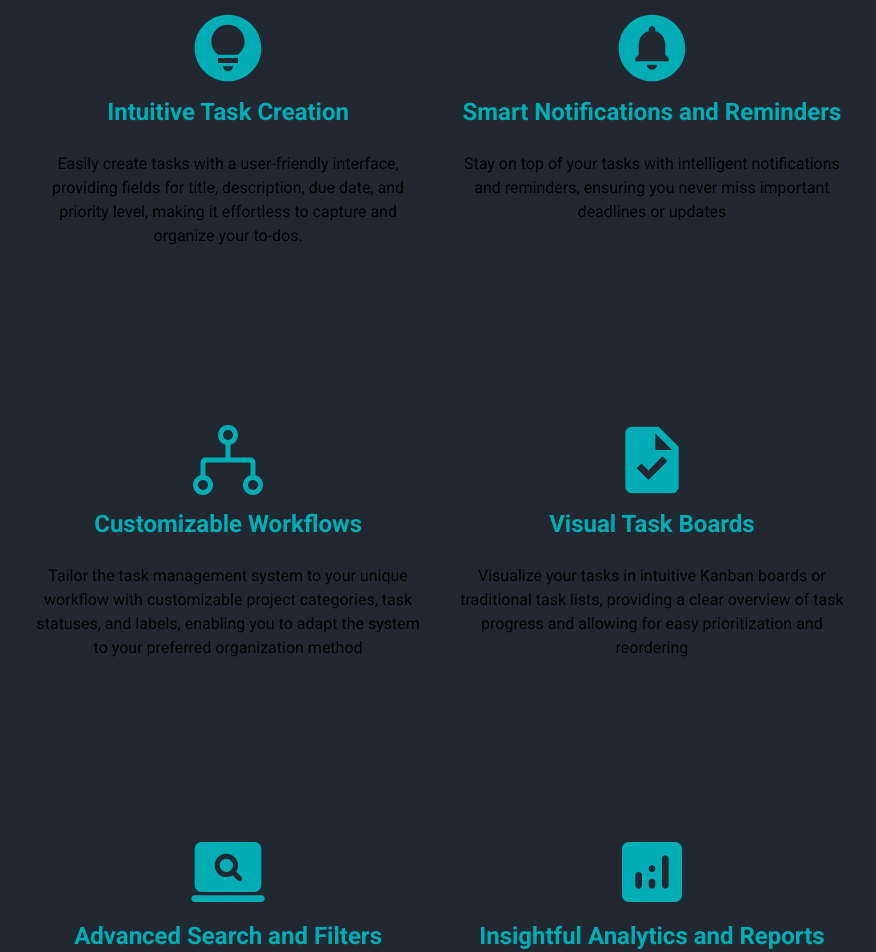
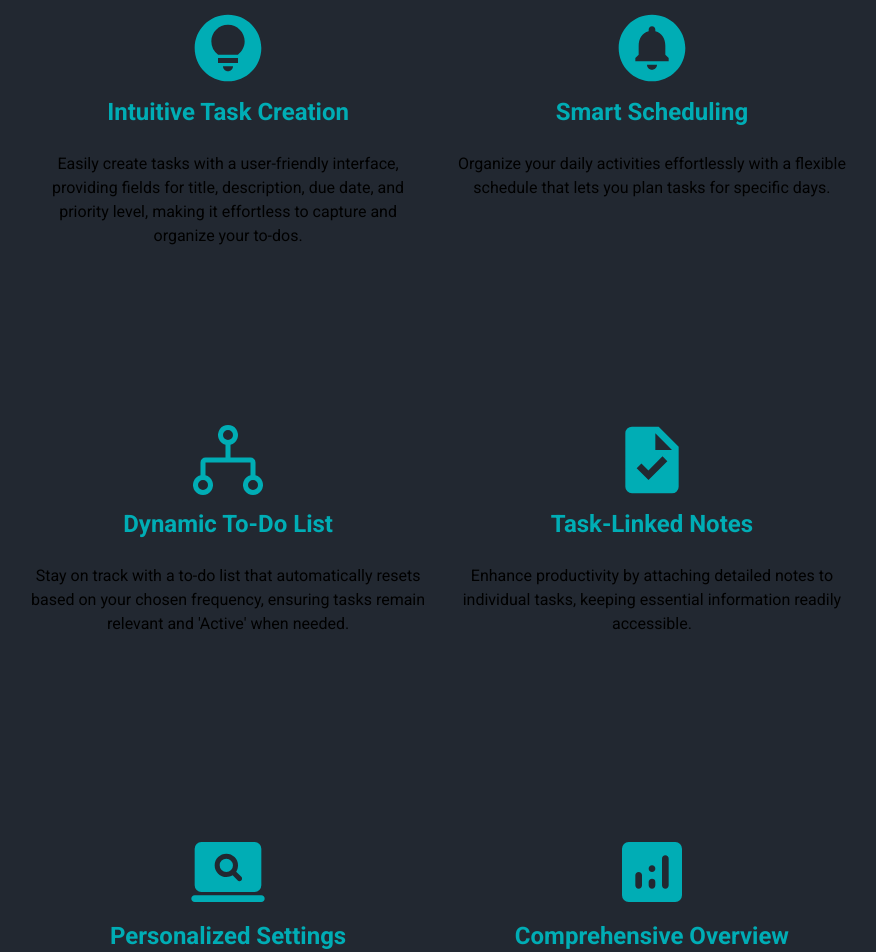
Before and after one commit to Inosensey/task-management-landing-page-repo, a Next.js app: page / in a window 1280 px wide. Shown: the part 1140-2092 px from the top of the page, without its empty margins (200-1076 px from the left). Built offline with nearby package versions, Linux system fonts and the light colour scheme.

Commit message:
- Updated the Features.

```diff
--- a/app/page.tsx
+++ b/app/page.tsx
@@ -125,32 +125,32 @@ export default function Home() {
           />
           <Features
             image="sample"
-            name="Smart Notifications and Reminders"
-            desc="Stay on top of your tasks with intelligent notifications and reminders, ensuring you never miss important deadlines or updates"
+            name="Smart Scheduling"
+            desc="Organize your daily activities effortlessly with a flexible schedule that lets you plan tasks for specific days."
             icones={<IcBaselineCircleNotifications />}
           />
           <Features
             image="sample"
-            name="Customizable Workflows"
-            desc="Tailor the task management system to your unique workflow with customizable project categories, task statuses, and labels, enabling you to adapt the system to your preferred organization method"
+            name="Dynamic To-Do List"
+            desc="Stay on track with a to-do list that automatically resets based on your chosen frequency, ensuring tasks remain relevant and 'Active' when needed."
             icones={<CarbonFlow />}
           />
           <Features
             image="sample"
-            name="Visual Task Boards"
-            desc="Visualize your tasks in intuitive Kanban boards or traditional task lists, providing a clear overview of task progress and allowing for easy prioritization and reordering"
+            name="Task-Linked Notes"
+            desc="Enhance productivity by attaching detailed notes to individual tasks, keeping essential information readily accessible."
             icones={<MaterialSymbolsTask />}
           />
           <Features
             image="sample"
-            name="Advanced Search and Filters"
-            desc="Quickly find specific tasks with advanced search functionalities and powerful filters, enabling you to locate tasks based on keywords, dates, categories, or assigned team members"
+            name="Personalized Settings"
+            desc="Customize your profile with ease, tailoring the app’s experience to suit your preferences."
             icones={<MaterialSymbolsScreenSearchDesktopRounded />}
           />
           <Features
             image="sample"
-            name="Insightful Analytics and Reports"
-            desc="Gain valuable insights into your productivity and team performance with visual analytics and reports, tracking task completion rates, time spent, and other key metrics, helping you make data-driven decisions"
+            name="Comprehensive Overview"
+            desc="Stay informed with an overview page that displays your upcoming schedules, tasks for the day, weekly schedule progress, and daily to-do completion."
             icones={<MaterialSymbolsAnalyticsRounded />}
           />
         </div>
```
